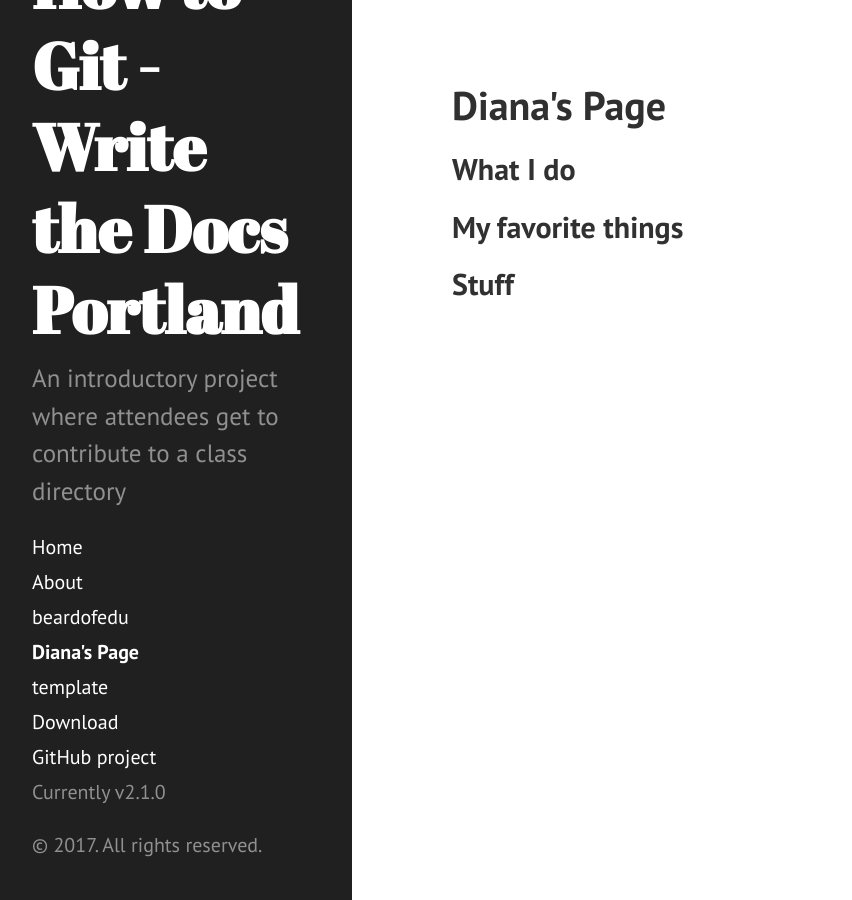
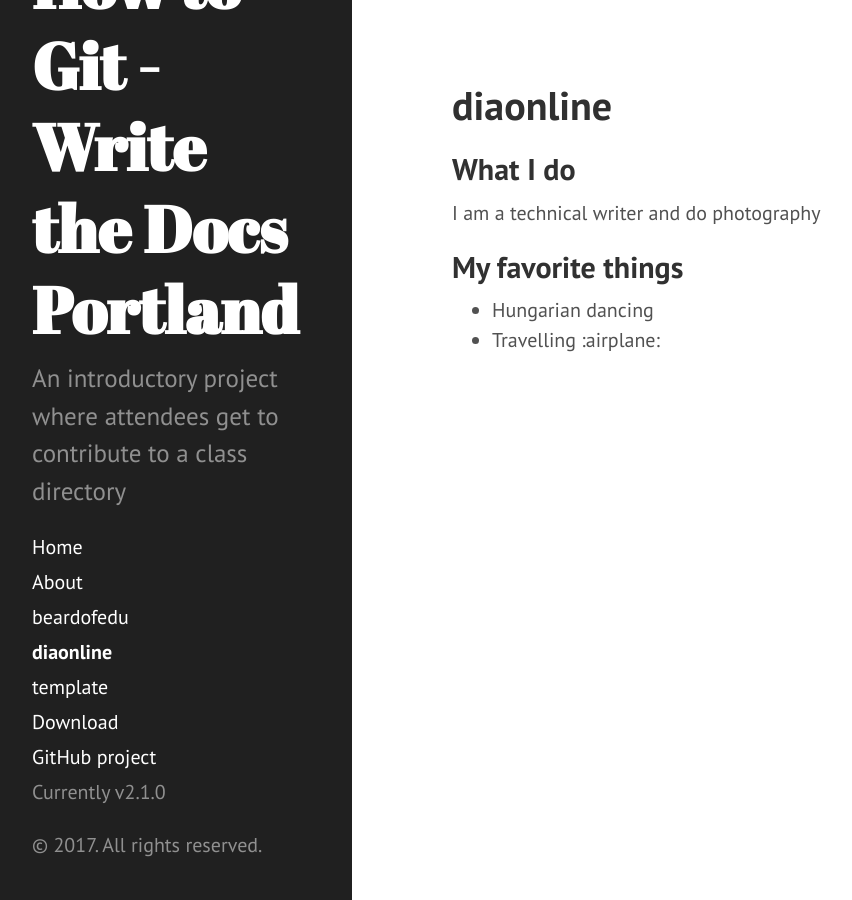
Before and after one commit to githubschool/wtd-hello, a Jekyll site: the page built from diaonline.md, in a window 1280 px wide. Shown: the whole page, without its empty margins (8-860 px from the left). Built offline with Jekyll 4.4.1, drawn with Linux system fonts in a browser that asks for light colours.

Commit message:
I added some more information

```diff
--- a/diaonline.md
+++ b/diaonline.md
@@ -1,13 +1,11 @@
 ---
 layout: page
-title: Diana's  Page
+title: diaonline
 ---
 
-
 ## What I do
-
+I am a technical writer and do photography
 
 ## My favorite things
-
-
-## Stuff
+- Hungarian dancing
+- Travelling :airplane:
```
